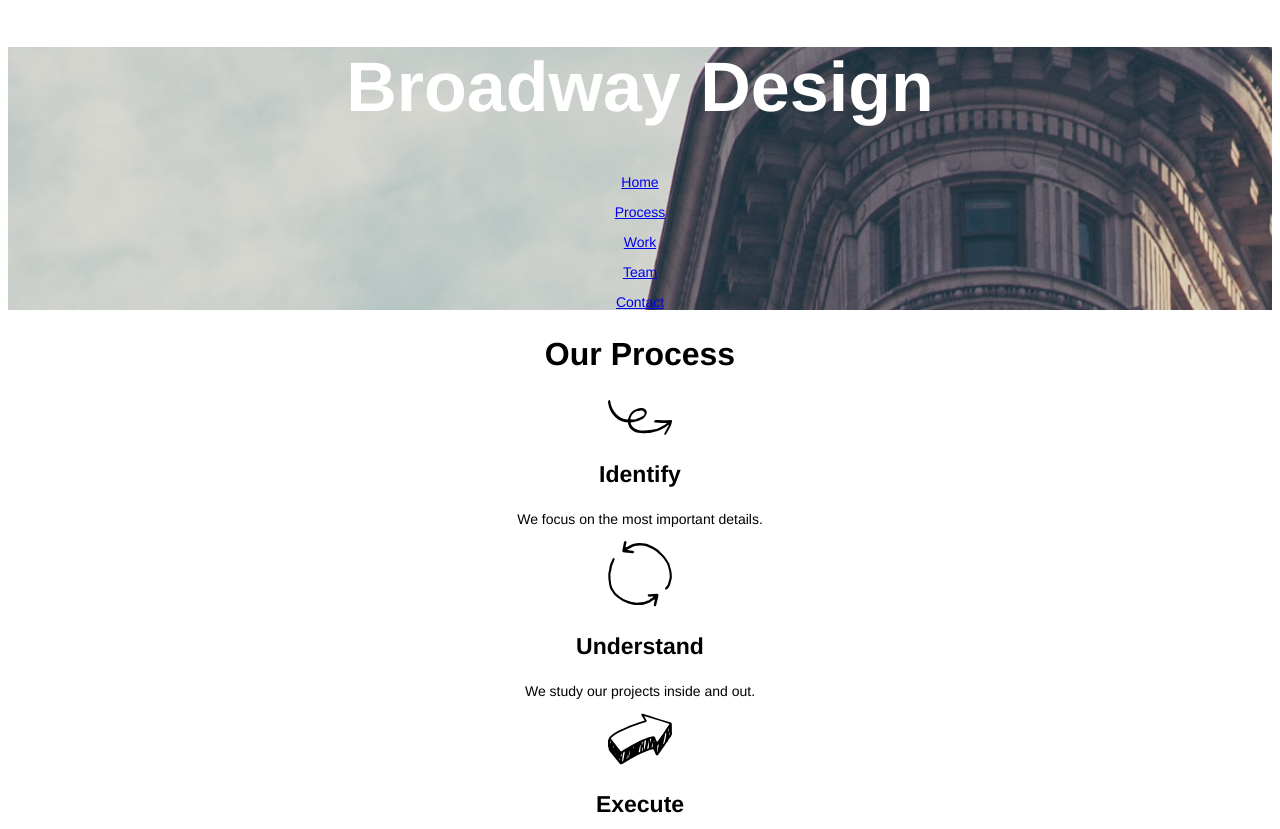
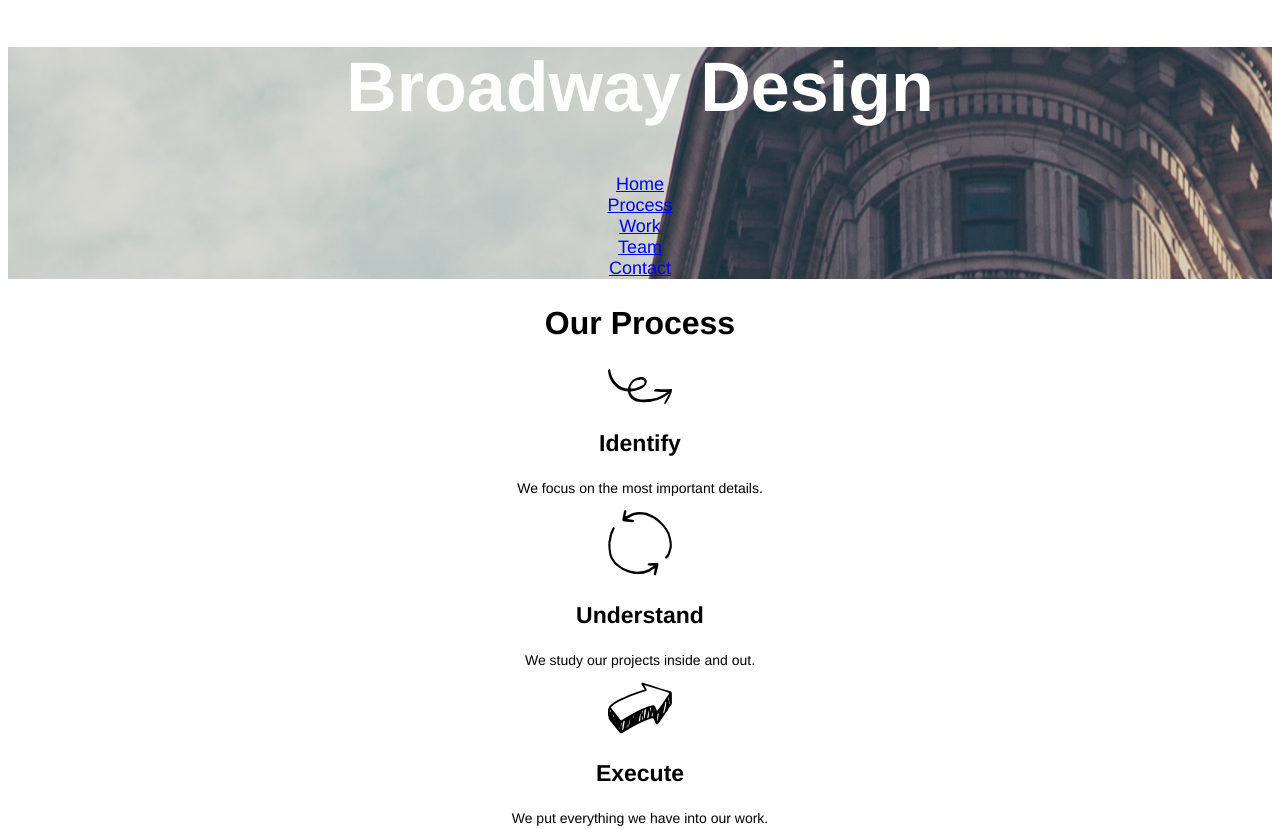
Before and after one commit to olivecobra/broadway-design, a plain HTML site: page index.html in a window 1280 px wide. Shown: the top 829 px of the page. Drawn offline with Linux system fonts and the light colour scheme.

Commit message:
Final commit

```diff
--- a/index.html
+++ b/index.html
@@ -5,18 +5,19 @@
     <link href="./resources/css/style.css" type="text/css" rel="stylesheet">
   </head>
   <body style="text-align: center; font-family: Helvetica">
-    <div class="branding" id="top"><h1>Broadway Design</h1>
-    <nav><span id="contents">
-      <p><a href="#top">Home</a></p>
-      <p><a href="#process">Process</a></p>
-      <p><a href="#work">Work</a></p>
-      <p><a href="#team">Team</a></p>
-      <p><a href="#contact">Contact</a><p>
-    </span></nav>
+    <div class="branding" id="top">
+      <h1>Broadway Design</h1>
+    <nav>
+      <a href="#top">Home</a>
+      <a href="#process">Process</a>
+      <a href="#work">Work</a>
+      <a href="#team">Team</a>
+      <a href="#contact">Contact</a>
+    </nav>
     </div>
     <div id="process">
       <h2>Our Process</h2>
-      <p><img src="resources/images/identify.svg" alt="Arrow icon"/></p>
+      <p><img src="resources/images/identify.svg" alt="Arrow icon 1"/></p>
       <h3>Identify</h3>
       <p>We focus on the most important details.</p>
       <p><img src="resources/images/understand.svg" alt="Arrow icon 2"/></p>
--- a/resources/css/style.css
+++ b/resources/css/style.css
@@ -32,6 +32,7 @@ p {
   font-size: 14px;
 }
 
-#contents {
+#top a {
   font-size: 18px;
+  display: block;
 }
```
